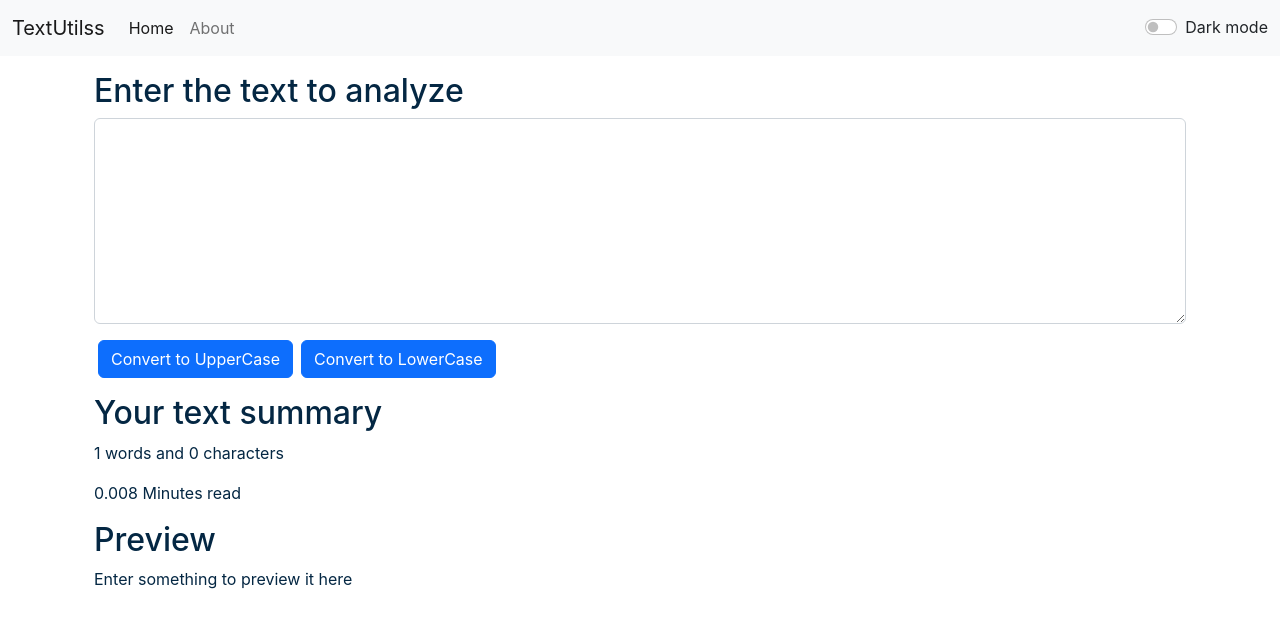
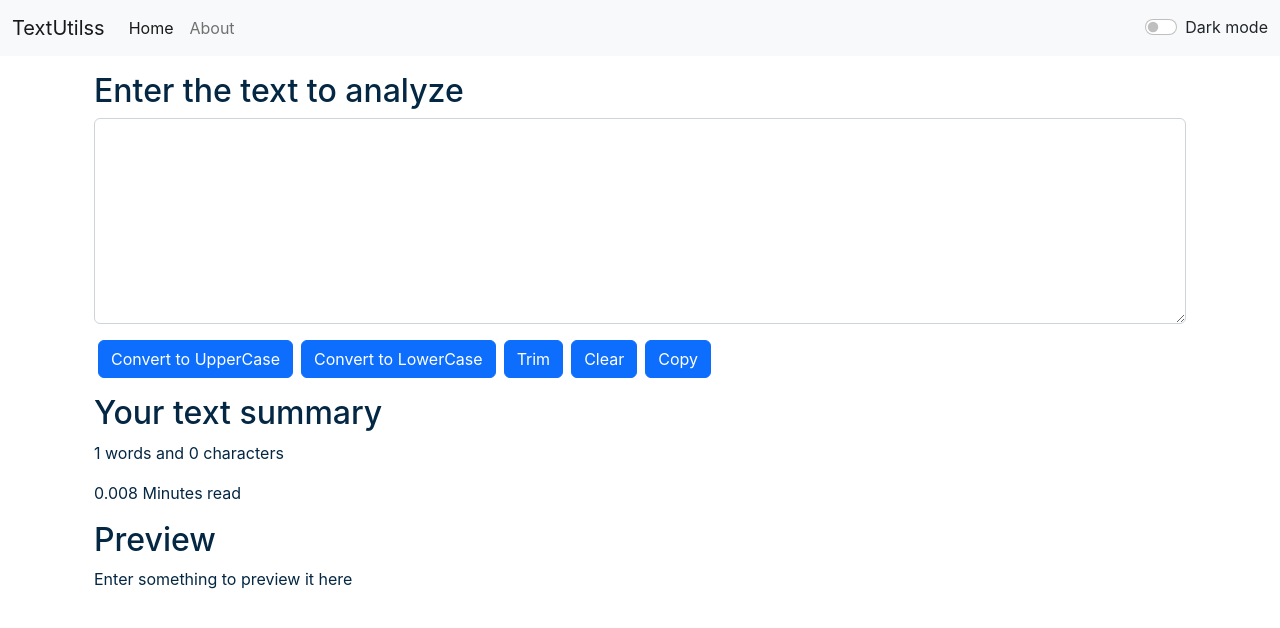
Before and after one commit to atulyakhatri/ReactionOfReact, a React (Create React App) app in the folder textutils/: page / in a window 1280 px wide. Shown: the top 628 px of the page. Built offline with nearby package versions, Linux system fonts and the light colour scheme.

Commit message:
Added alert methods

```diff
--- a/textutils/src/App.js
+++ b/textutils/src/App.js
@@ -4,18 +4,32 @@
 // import About from './components/About';
 import './App.css';
 import React, { useState } from "react";
+import Alert from './components/Alert';
 
 function App() {
   const [mode, setMode] = useState("light");
+  const [alert, setalert] = useState(null);
+
+  const showAlert = (message, type) => {
+    setalert({
+      msg: message,
+      type: type
+    })
+    setTimeout(() => {
+      setalert(null);
+    }, 1500);
+  }
 
   const toggleMode = () => {
     if (mode === "light") {
       setMode("dark");
       document.body.style.backgroundColor = "#042743";
+      showAlert("Dark mode is enabled!", "success")
     }
     else {
       setMode("light")
       document.body.style.backgroundColor = "white";
+      showAlert("Light mode is enabled!", "success")
     }
   }
 
@@ -24,9 +38,10 @@
     <>
 
       <Navbar title="TextUtilss" mode={mode} toggleMode={toggleMode} />
+      <Alert alert={alert} />
       {/* <Navbar title = "TextUtilss"/> */}
       <div className='container my-3'>
-        <Textbar heading="Enter the text to analyze" mode={mode}/>
+        <Textbar heading="Enter the text to analyze" mode={mode} showAlert={showAlert}/>
         {/* <About /> */}
       </div>
 
--- /dev/null
+++ b/textutils/src/components/Alert.js
@@ -0,0 +1,16 @@
+import React from 'react';
+
+function Alert(props) {
+    const capitalize = (word) =>{
+        // const lower = word.toLowerCase();
+        return word.charAt(0).toUpperCase() + word.slice(1);
+    }
+
+    return (
+        props.alert && <div className={`alert alert-${props.alert.type} alert-dismissible fade show`} role="alert">
+            <strong>{capitalize(props.alert.type)}</strong>: {props.alert.msg}
+        </div>
+    );
+}
+
+export default Alert;
--- a/textutils/src/components/TextForm.js
+++ b/textutils/src/components/TextForm.js
@@ -1,43 +1,74 @@
-import React, {useState} from 'react';
+import React, { useState } from 'react';
 
 
 export default function Navbar(props) {
-  const handleUpClick = () =>{
+  const handleUpClick = () => {
     // console.log("Converted to UpperCase" + text);
     let newText = text.toUpperCase();
     setText(newText);
+    props.showAlert("Converted to UpperCase", "success")
   }
 
-  const handleLowClick = () =>{
+  const handleLowClick = () => {
     // console.log("Converted to UpperCase" + text);
     let newText = text.toLowerCase();
     setText(newText);
+    props.showAlert("Converted to LowerCase", "success")
   }
 
-  const handleOnChange =(event) =>{
+  const handleOnChange = (event) => {
     // console.log("On change");
     setText(event.target.value);
   }
 
+  const handleClear = () => {
+    setText("")
+    props.showAlert("Cleared text", "success")
+  }
 
-  const[text, setText] = useState("");
+  const handleCopy = ()=>{
+    let nweText = document.getElementById("exampleFormControlTextarea1");
+    text.select();
+    text.setSelectionRange(0, 9999);
+    navigator.clipboard.writeText(nweText.value);
+    props.showAlert("Copied to clipboard", "success")
+  }
+
+  const handleExtraSpaces = () =>{
+    let newText = text.split(/[ ]+/)
+    setText(newText.join(" "));
+    setText(newText.trimEnd().trimStart())
+    props.showAlert("Removed extra spaces!", "success")
+  }
+
+  // const handletrim = () => {
+  //   let newText = text.trimEnd().trimStart()
+
+  // }
+
+  const [text, setText] = useState("");
   return (
     <>
-  <div className="container" style= {{color: props.mode==="dark"?"white" : "#042743"}}>
+      <div className="container" style={{ color: props.mode === "dark" ? "white" : "#042743" }}>
         <h2>{props.heading}</h2>
         <div className='mb-3'>
-    <textarea className="form-control" value={text} onChange={handleOnChange} style= {{backgroundColor: props.mode==="dark"?"grey" : "white",color: props.mode==="dark"?"white" : "#042743"}}id="exampleFormControlTextarea1" rows="8"></textarea>
+          <textarea className="form-control" value={text} onChange={handleOnChange} style={{ backgroundColor: props.mode === "dark" ? "grey" : "white", color: props.mode === "dark" ? "white" : "#042743" }} id="exampleFormControlTextarea1" rows="8"></textarea>
 
         </div>
         <button className='btn btn-primary mx-1' onClick={handleUpClick}>Convert to UpperCase</button>
         <button className='btn btn-primary mx-1' onClick={handleLowClick}>Convert to LowerCase</button>
+        <button className='btn btn-primary mx-1' onClick={handleExtraSpaces}>Trim</button>
+        <button className='btn btn-primary mx-1' onClick={handleClear}>Clear</button>
+        {/* <button className='btn btn-primary mx-1' onClick={handletrim}>Trim</button> */}
+        <button className='btn btn-primary mx-1' onClick={handleCopy}>Copy</button>
+
       </div>
-  <div className="container my-3" style= {{color: props.mode==="dark"?"white" : "#042743"}}>
+      <div className="container my-3" style={{ color: props.mode === "dark" ? "white" : "#042743" }}>
         <h2>Your text summary </h2>
-    <p>{text.trim().split(" ").length} words and {text.length} characters</p>
+        <p>{text.trimEnd().trimStart().split(" ").length} words and {text.length} characters</p>
         <p>{0.008 * text.trim().split(" ").length} Minutes read</p>
         <h2>Preview</h2>
-    <p>{text.length>0?text:"Enter something to preview it here"}</p>
+        <p>{text.length > 0 ? text : "Enter something to preview it here"}</p>
       </div>
     </>
 
```
Lines whose indentation alone changed are shown as unchanged.
